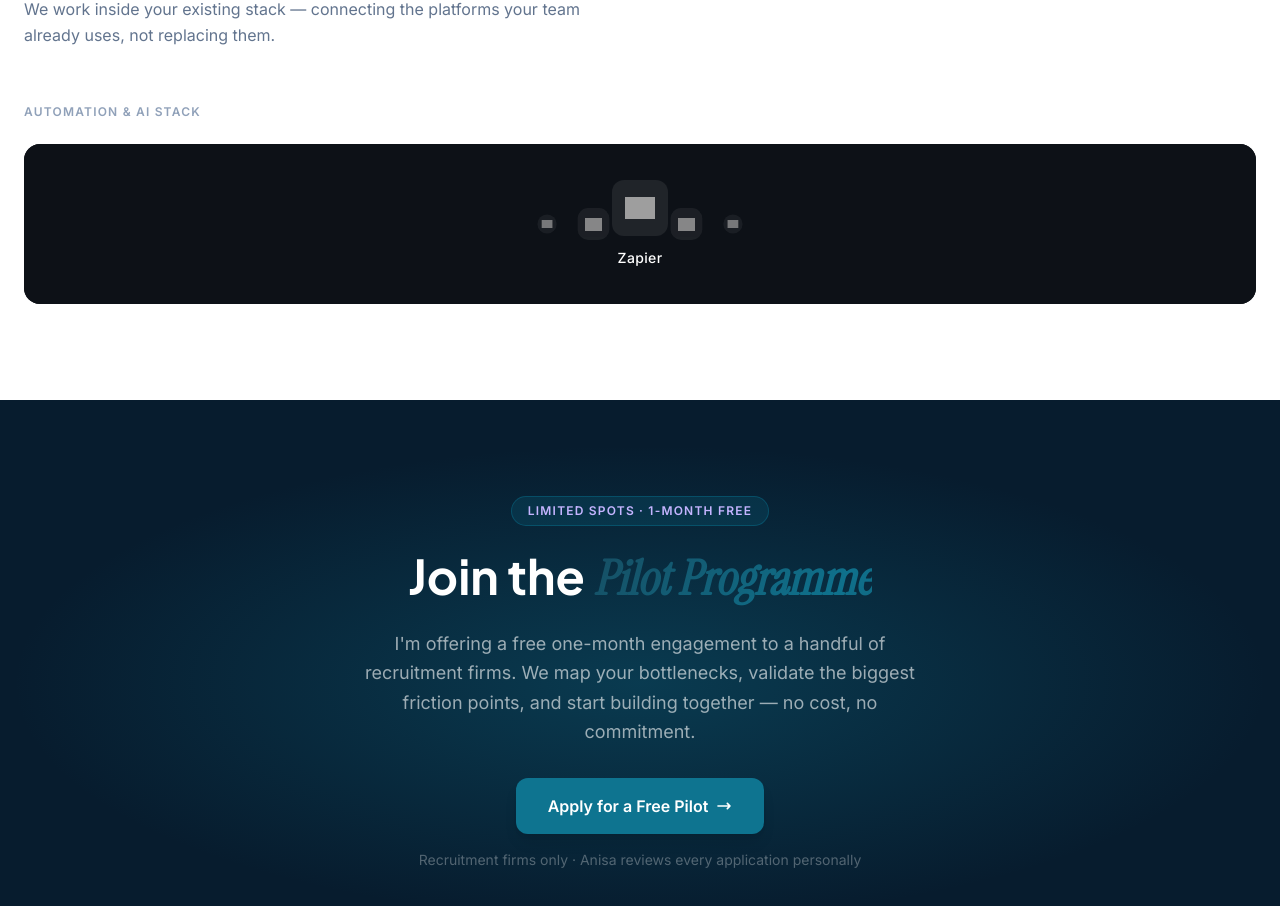
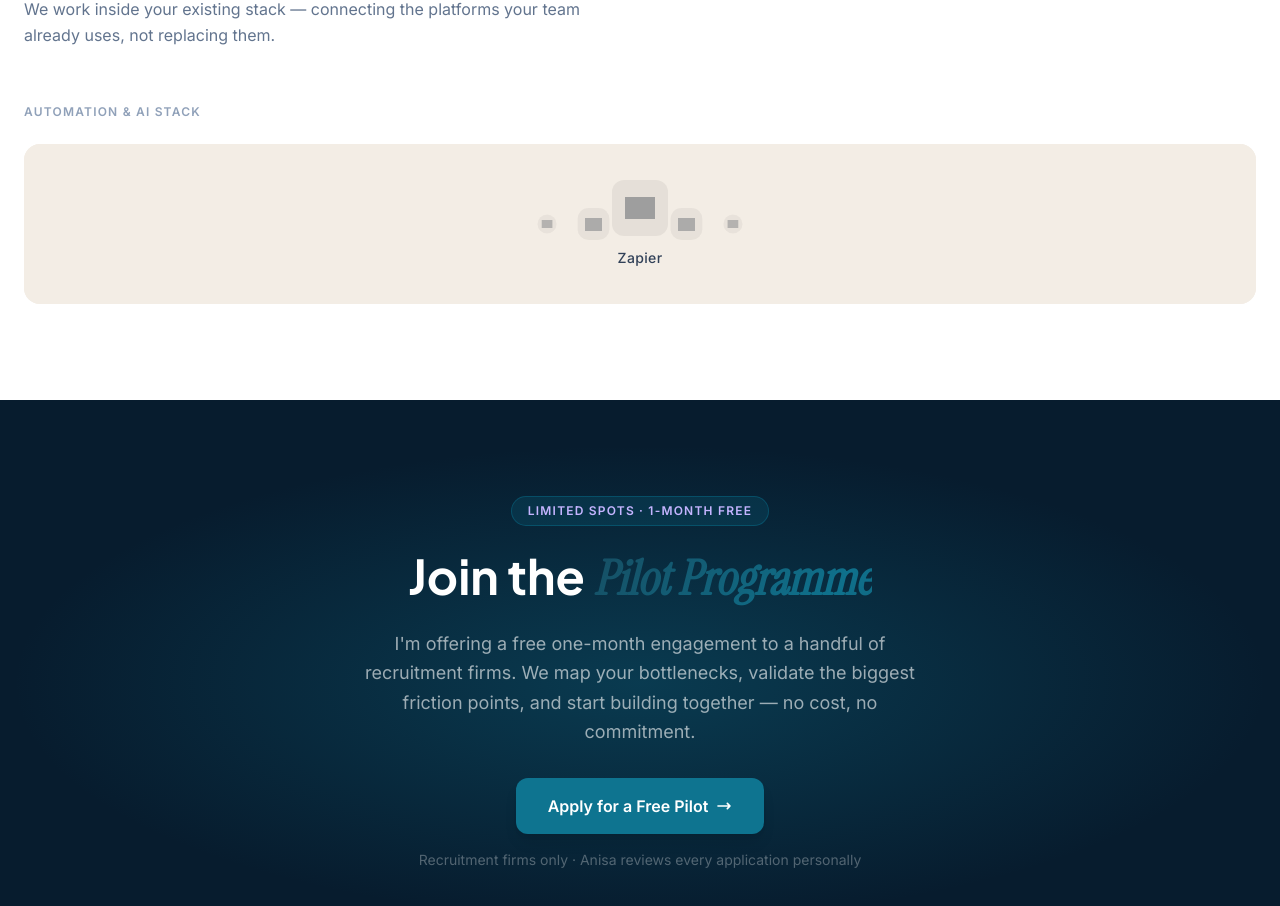
Before and after one commit to Anisabuilds/HireNove, a Next.js app: page / in a window 1280 px wide. Shown: the part 2050-2956 px from the top of the page. Built offline with nearby package versions, Linux system fonts and the light colour scheme; grey boxes are pictures that could not be loaded.

Commit message:
Switch carousel to warm beige background to match homepage

```diff
--- a/components/IntegrationsSection.tsx
+++ b/components/IntegrationsSection.tsx
@@ -97,13 +97,13 @@ export default function IntegrationsSection() {
 
           <div
             className="relative rounded-2xl overflow-hidden flex items-center justify-center"
-            style={{ background: "#0D1117", height: 160 }}
+            style={{ background: "#F3EDE5", height: 160 }}
           >
             {/* edge fades */}
             <div className="absolute inset-y-0 left-0 w-32 z-10 pointer-events-none"
-              style={{ background: "linear-gradient(to right, #0D1117, transparent)" }} />
+              style={{ background: "linear-gradient(to right, #F3EDE5, transparent)" }} />
             <div className="absolute inset-y-0 right-0 w-32 z-10 pointer-events-none"
-              style={{ background: "linear-gradient(to left, #0D1117, transparent)" }} />
+              style={{ background: "linear-gradient(to left, #F3EDE5, transparent)" }} />
 
             <div className="relative flex items-center justify-center w-full" style={{ height: 160 }}>
               {positions.map((offset) => {
@@ -127,7 +127,7 @@ export default function IntegrationsSection() {
                       style={{
                         width: isCenter ? 56 : absOffset === 1 ? 36 : 24,
                         height: isCenter ? 56 : absOffset === 1 ? 36 : 24,
-                        background: "rgba(255,255,255,0.08)",
+                        background: "rgba(0,0,0,0.06)",
                       }}
                     >
                       <Image
@@ -139,7 +139,7 @@ export default function IntegrationsSection() {
                       />
                     </div>
                     {isCenter && (
-                      <span className="text-white text-sm font-medium tracking-wide">
+                      <span className="text-slate-700 text-sm font-medium tracking-wide">
                         {tool.name}
                       </span>
                     )}
```
